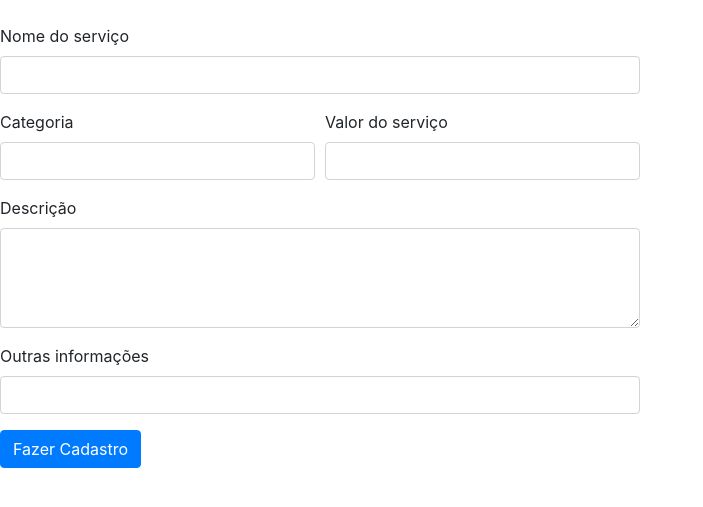
After one commit to filipemota130/Jobsfinder, a Flask app: page /cadastroJob in a window 1280 px wide. The commit adds this page. Shown: the top 507 px of the page, without its empty margins (0-703 px from the left). Run offline with Flask 2, Linux system fonts and the light colour scheme; some libraries are stand-ins or nearby versions.

Commit message:
feature: cadastro de jobs + logout funcionando

```diff
--- a/app/controllers/router.py
+++ b/app/controllers/router.py
@@ -3,14 +3,20 @@ from app import app, db
 from werkzeug.security import generate_password_hash
 
 from app.models.user import User
-from app.models.forms import LoginForm, CadastroForm
+from app.models.job import Job
+from app.models.forms import LoginForm, CadastroForm, CadastroJobForm
 
+current_user = None;
+def changeUser(changedUser):
+    global current_user
+    current_user = changedUser
 
 @app.route('/', defaults={'id': None})
 @app.route('/index')
 @app.route('/home/<int:id>')
 def index(id):
-    return render_template('index.html', id=id)
+    print(current_user)
+    return render_template('index.html', id=current_user)
 
 @app.route('/cadastro', methods=['GET', 'POST'])
 def cadastro():
@@ -25,7 +31,8 @@ def cadastro():
             if confirmation == None :
                 db.session.add(new_user)
                 db.session.commit()
-                return redirect(url_for('index',id = new_user.id))
+                changeUser(new_user.id)
+                return redirect(url_for('index',id = current_user))
             else :
                 flash("usuário já existente")
         else:
@@ -49,7 +56,8 @@ def login():
             if instance:
                 db.session.add(instance)
                 db.session.commit()
-                return redirect(url_for('index',id = instance.id))
+                changeUser(instance.id)
+                return redirect(url_for('index',id = current_user))
             else :
                 flash("usuário inexistente")
         else:
@@ -66,11 +74,29 @@ def perfil():
 
 @app.route('/jobs')
 def jobs():
-    return 'Jobs page'
+    return 'Tela dos jobs'
 
+@app.route('/cadastroJob', methods=['GET', 'POST'])
+def cadastroJobs():
+    form = CadastroJobForm()
+    if request.method == 'POST':
+        if form.validate_on_submit():
+            new_job = Job(form.name.data, form.category.data, form.value.data, form.description.data, form.others.data, current_user)
+            db.session.add(new_job)
+            db.session.commit()
+            return redirect(url_for('index',id = current_user))
+        else:
+            flash("Erro ao cadastrar serviço")
+            print(form.name.errors)
+            print(form.category.errors)
+            print(form.value.errors)
+            print(form.description.errors)
+            print(form.others.errors)
+    return render_template('jobs.html', form = form)
 
 @app.route('/logout')
 def logout():
     flash("Sessão encerrada!")
-    db.session.expire()
+    db.session.expire_all()
+    changeUser(None)
     return redirect(url_for('index'))
--- a/app/models/forms.py
+++ b/app/models/forms.py
@@ -18,3 +18,10 @@ class CadastroForm(FlaskForm):
     contact = IntegerField("contact", validators=[DataRequired()])
     birth_date = StringField("birth_date", validators=[DataRequired()])
     desc = TextAreaField("description")
+
+class CadastroJobForm(FlaskForm):
+    name = StringField("name", validators=[DataRequired()])
+    category = StringField("category", validators=[DataRequired()])
+    value = StringField("value", validators=[DataRequired()])
+    description = TextAreaField("description", validators=[DataRequired()])
+    others = StringField("others")
--- a/app/templates/index.html
+++ b/app/templates/index.html
@@ -20,7 +20,10 @@
               </a>
             </li>
             <li class="nav-item">
-                <a class="nav-link" href="{{ url_for('perfil') }}">Criar Job</a>
+                <a class="nav-link" href="{{ url_for('cadastroJobs') }}">Criar Job</a>
+            </li>
+            <li class="nav-item">
+                <a class="nav-link" href="{{ url_for('logout') }}">Sair</a>
             </li>
             {% endif %}
           </ul>
--- /dev/null
+++ b/app/templates/jobs.html
@@ -0,0 +1,40 @@
+<!DOCTYPE html>
+<html lang="en">
+<head>
+    <meta charset="UTF-8">
+    <meta http-equiv="X-UA-Compatible" content="IE=edge">
+    <meta name="viewport" content="width=device-width, initial-scale=1.0">
+    <link rel='stylesheet' href="{{ url_for('static', filename= 'css/bootstrap.min.css' ) }}">
+    <title>JobMaker</title>
+</head>
+<body>
+    <form action="" method="POST" class="pt-4 w-50">
+      {{ form.csrf_token }}
+      <div class="form-group">
+        <label for="inputAddress">Nome do serviço</label>
+        {{ form.name(class="form-control") }}
+      </div>
+      <div class="form-row">
+        <div class="form-group col-md-6">
+          <label for="inputEmail4">Categoria</label>
+          {{ form.category(class="form-control") }}
+        </div>
+        <div class="form-group col-md-6">
+          <label for="inputPassword4">Valor do serviço</label>
+          {{ form.value(class="form-control") }}
+        </div>
+      </div>
+        <div class="form-group">
+          <label for="exampleFormControlTextarea1">Descrição</label>
+          {{ form.description(class="form-control", style="height: 100px") }}
+        </div>
+        <div class="form-group">
+          <label for="inputState">Outras informações</label>
+          {{ form.others(class="form-control") }}
+        </div>
+      <button type="submit" class="btn btn-primary">Fazer Cadastro</button>
+    </form>
+
+    <script src="{{ url_for('static', filename= 'js/bootstrap.min.js' ) }}"></script>
+</body>
+</html>
```
Also changed, not shown: app/templates/job.html (deleted, +0 -41 lines), database.db.
